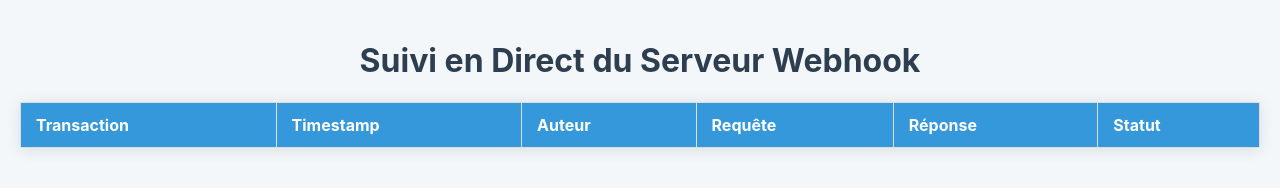
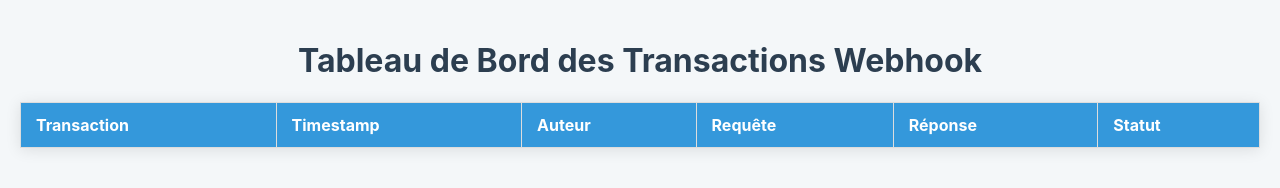
Before and after one commit to abmcompanysn-dot/WAWE, a website: page dashboard.html in a window 1280 px wide. Drawn offline with Linux system fonts and the light colour scheme; no server answers.

Commit message:
Update dashboard.html

```diff
--- a/dashboard.html
+++ b/dashboard.html
@@ -60,7 +60,7 @@
 </head>
 <body>
 
-    <h1>Suivi en Direct du Serveur Webhook</h1>
+    <h1>Tableau de Bord des Transactions Webhook</h1>
 
     <table>
         <thead>
```
